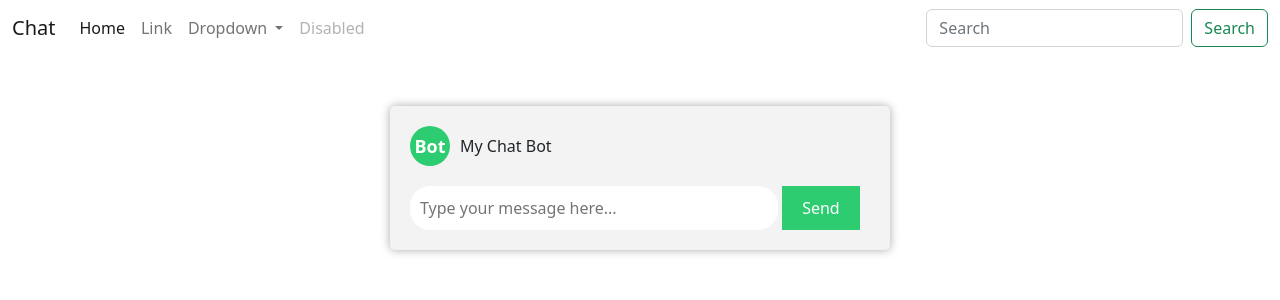
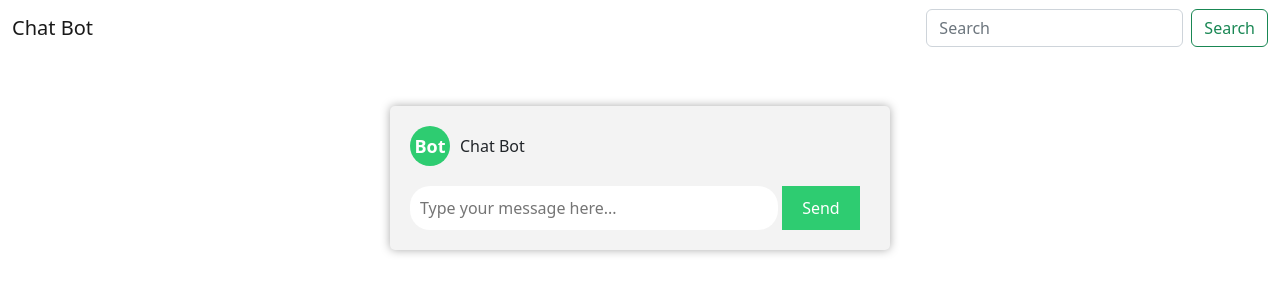
Before and after one commit to alessiomodonesi/ChatBot, a PHP site: page /chatbot/ in a window 1280 px wide. Shown: the top 300 px of the page. Run offline with PHP 8.4, Linux system fonts and the light colour scheme.

Commit message:
idea di chatbot

```diff
--- a/app/view/template/header.php
+++ b/app/view/template/header.php
@@ -1,34 +1,11 @@
 <nav class="navbar navbar-expand-lg bg-body-tertiary">
     <div class="container-fluid">
-        <a class="navbar-brand" href="http://localhost/mvc/public">Chat</a>
+        <a class="navbar-brand" href="http://localhost/chatbot/public">Chat Bot</a>
         <button class="navbar-toggler" type="button" data-bs-toggle="collapse" data-bs-target="#navbarSupportedContent" aria-controls="navbarSupportedContent" aria-expanded="false" aria-label="Toggle navigation">
             <span class="navbar-toggler-icon"></span>
         </button>
         <div class="collapse navbar-collapse" id="navbarSupportedContent">
-            <ul class="navbar-nav me-auto mb-2 mb-lg-0">
-                <li class="nav-item">
-                    <a class="nav-link active" aria-current="page" href="#">Home</a>
-                </li>
-                <li class="nav-item">
-                    <a class="nav-link" href="#">Link</a>
-                </li>
-                <li class="nav-item dropdown">
-                    <a class="nav-link dropdown-toggle" href="#" role="button" data-bs-toggle="dropdown" aria-expanded="false">
-                        Dropdown
-                    </a>
-                    <ul class="dropdown-menu">
-                        <li><a class="dropdown-item" href="#">Action</a></li>
-                        <li><a class="dropdown-item" href="#">Another action</a></li>
-                        <li>
-                            <hr class="dropdown-divider">
-                        </li>
-                        <li><a class="dropdown-item" href="#">Something else here</a></li>
-                    </ul>
-                </li>
-                <li class="nav-item">
-                    <a class="nav-link disabled">Disabled</a>
-                </li>
-            </ul>
+            <ul class="navbar-nav me-auto mb-2 mb-lg-0"></ul>
             <form class="d-flex" role="search">
                 <input class="form-control me-2" type="search" placeholder="Search" aria-label="Search">
                 <button class="btn btn-outline-success" type="submit">Search</button>
--- a/public/index.php
+++ b/public/index.php
@@ -2,15 +2,15 @@
 <html lang="en">
 
 <head>
-    <title>Chat-Bot</title>
+    <title>Chat Bot</title>
     <meta charset="UTF-8">
     <meta http-equiv="X-UA-Compatible" content="IE=edge">
     <meta name="viewport" content="width=device-width, initial-scale=1.0">
-    <link href="/mvc/public/css/style.css" rel="stylesheet" type="text/css">
+    <link href="/chatbot/public/css/style.css" rel="stylesheet" type="text/css">
     <link href="https://cdn.jsdelivr.net/npm/bootstrap@5.2.3/dist/css/bootstrap.min.css" rel="stylesheet" integrity="sha384-rbsA2VBKQhggwzxH7pPCaAqO46MgnOM80zW1RWuH61DGLwZJEdK2Kadq2F9CUG65" crossorigin="anonymous">
     <script src="https://cdn.jsdelivr.net/npm/bootstrap@5.2.3/dist/js/bootstrap.bundle.min.js" integrity="sha384-kenU1KFdBIe4zVF0s0G1M5b4hcpxyD9F7jL+jjXkk+Q2h455rYXK/7HAuoJl+0I4" crossorigin="anonymous"></script>
     <script src="https://cdn.jsdelivr.net/npm/jquery@3.6.4/dist/jquery.min.js"></script>
-    <script type="text/javascript" src="/mvc/public/js/script.js"></script>
+    <script type="text/javascript" src="/chatbot/public/js/script.js"></script>
 </head>
 
 <body>
@@ -18,7 +18,7 @@
     <div class="chatbot-container">
         <div class="header">
             <div class="bot-icon">Bot</div>
-            <div class="bot-name">My Chat Bot</div>
+            <div class="bot-name">Chat Bot</div>
         </div>
         <div class="conversation-container">
             <div class="conversation"></div>
--- a/public/js/script.js
+++ b/public/js/script.js
@@ -9,7 +9,7 @@ $(document).ready(function () {
 
     function sendMessage(message) {
         $.ajax({
-            url: '/mvc/app/model/bot.php',
+            url: '/chatbot/app/model/index.php',
             method: 'POST',
             data: { message: message },
             success: function (response) {
```
Also changed, not shown: app/model/bot.php (deleted, +0 -7 lines), app/model/index.php (+5 -39 lines), app/model/test.php (added, +41 -0 lines).
